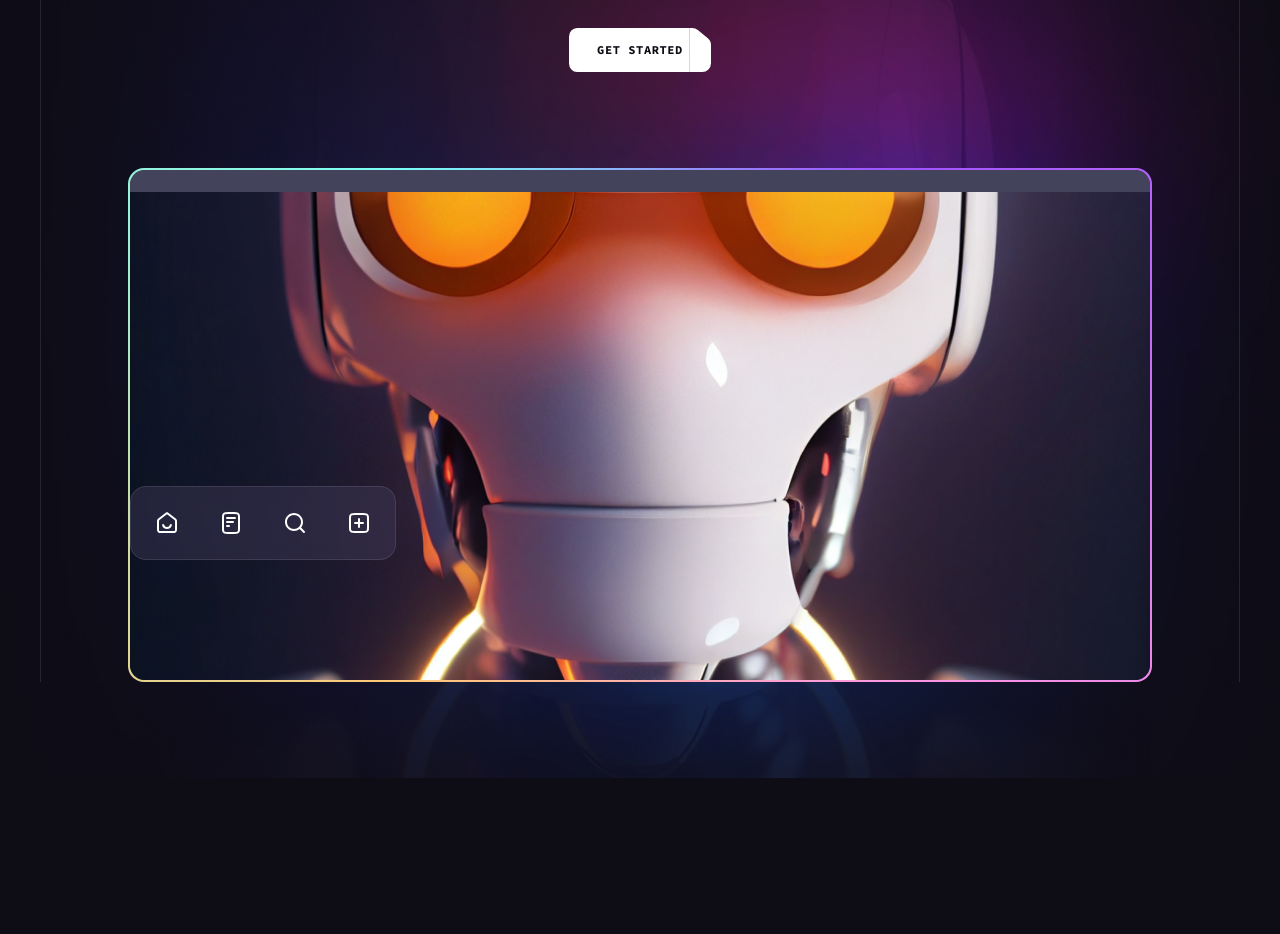
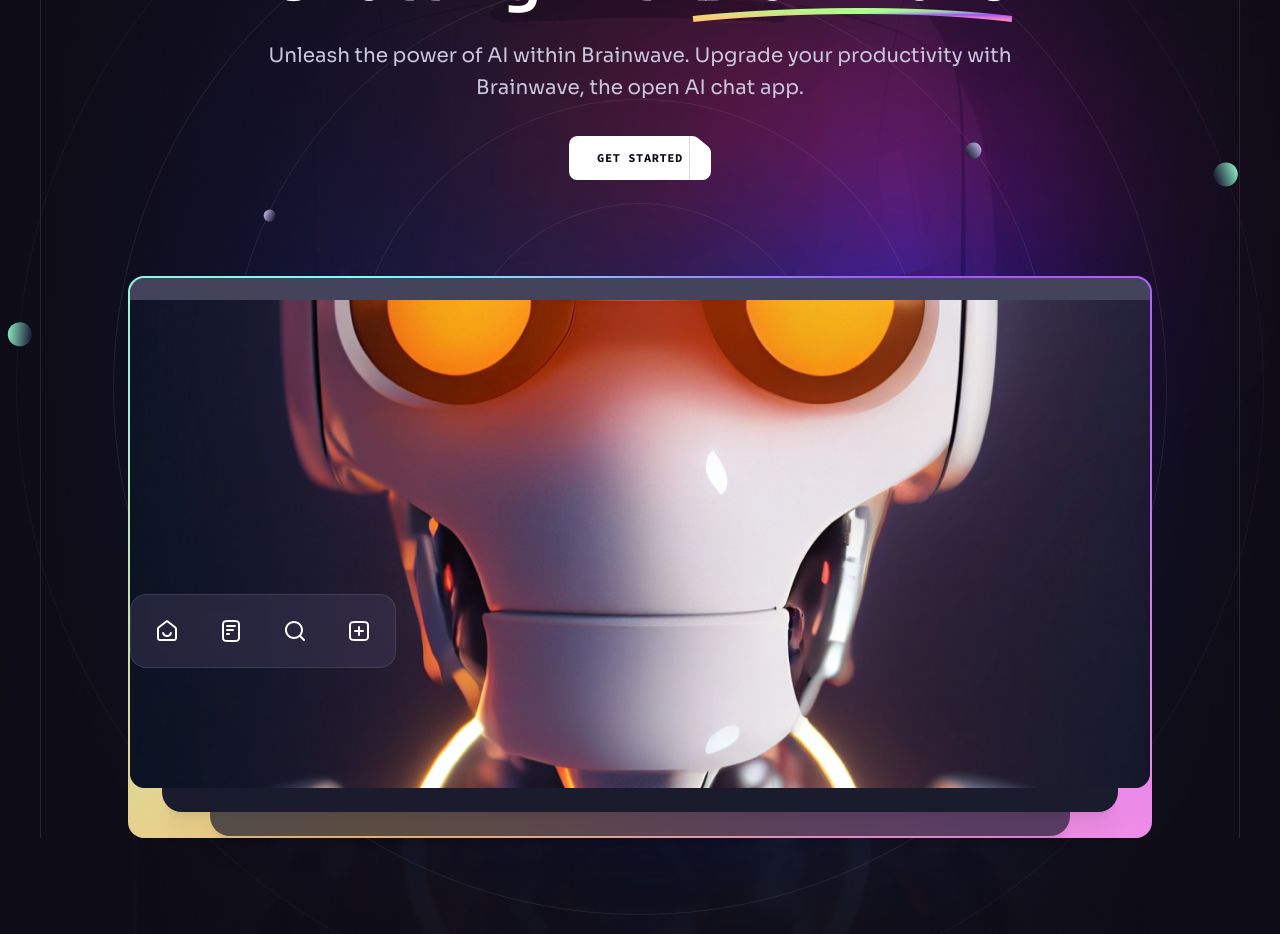
Before and after one commit to MountainEnjoyer/brainwave, a React (Vite) app: page / in a window 1280 px wide. Shown: the part 320-1254 px from the top of the page. Before the commit the page ends 1098 px from the top, so only its background shows below. Built offline with nearby package versions, Linux system fonts and the light colour scheme.

Commit message:
added background with parallax and gradient + fixed the padding

```diff
--- a/src/components/Hero.jsx
+++ b/src/components/Hero.jsx
@@ -65,6 +65,8 @@
                 </ScrollParallax>
               </div>
             </div>
+
+            <Gradient />
           </div>
           <div className="absolute -top-[54%] left-1/2 w-[234%] -translate-x-1/2 md:-top-[46%] md:w-[138%] lg:-top-[104%]">
             <img
@@ -75,6 +77,8 @@
               alt="hero"
             />
           </div>
+
+          <BackgroundCircles />
         </div>
       </div>
     </Section>
--- a/src/components/Section.jsx
+++ b/src/components/Section.jsx
@@ -11,14 +11,16 @@
   return (
     <div
       id={id}
-      className={`relative ${
+      className={`
+      relative
+      ${
         customPaddings ||
-        `py-10 lg:py-16 xl-py-20 ${crosses ? "lg:py-32 xl:py-40" : ""} ${
-          className || ""
-        }`
-      }`}
+        `py-10 lg:py-16 xl:py-20 ${crosses ? "lg:py-32 xl:py-40" : ""}`
+      }
+      ${className || ""}`}
     >
       {children}
+
       <div className="hidden absolute top-0 left-5 w-0.25 h-full bg-stroke-1 pointer-events-none md:block lg:left-7.5 xl:left-10" />
       <div className="hidden absolute top-0 right-5 w-0.25 h-full bg-stroke-1 pointer-events-none md:block lg:right-7.5 xl:right-10" />
 
```
